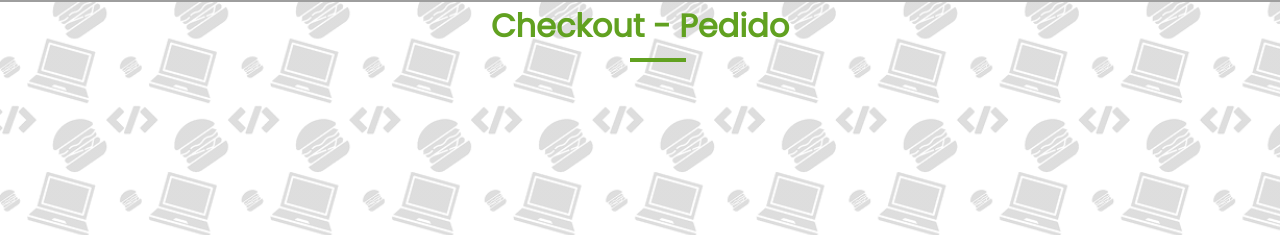
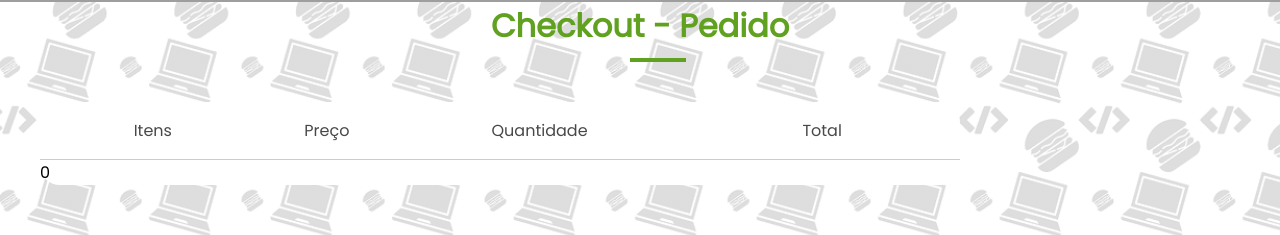
Before and after one commit to Soareslili/Projeto-Devburger-Interface, a React (Vite) app: page /carrinho in a window 1280 px wide. Shown: the part 178-413 px from the top of the page. Built offline with nearby package versions, Linux system fonts and the light colour scheme; grey boxes are pictures that could not be loaded; a web font is replaced by a local one.

Commit message:
Criando o carrinho, e organizando as pastas dos componentes

```diff
--- /dev/null
+++ b/src/components/CartItems/index.jsx
@@ -0,0 +1,24 @@
+import { useCart } from '../../hooks/CartContext'
+
+import { Table } from '../index'
+
+export function CartItems() {
+    const {cartProducts, increaseProduct, decreaseProduct} = useCart()
+    return (
+        <Table.Root>
+            <Table.Header>
+
+                <Table.Tr>
+                    <Table.Th></Table.Th>
+                    <Table.Th>Itens</Table.Th>
+                    <Table.Th>Preço</Table.Th>
+                    <Table.Th>Quantidade</Table.Th>
+                    <Table.Th>Total</Table.Th>
+                </Table.Tr>
+            </Table.Header>
+            <Table.Body>
+                {cartProducts?.length}
+            </Table.Body>
+        </Table.Root>
+    )
+}
--- /dev/null
+++ b/src/components/CartItems/styles.js
@@ -0,0 +1,3 @@
+import styled from "styled-components";
+
+export const CartItems = styled.div``
--- a/src/components/Footer/styles.js
+++ b/src/components/Footer/styles.js
@@ -4,7 +4,7 @@ import styled from "styled-components";
 export const Container = styled.div`
     height: 50px;
     background-color: #5c2669;
-    width: 100vw;
+    width: 100%;
     display: flex;
     align-items: center;
     justify-content: center;
--- /dev/null
+++ b/src/components/Table/index.jsx
@@ -0,0 +1,6 @@
+import { Root, Header, Tr, Th, Td, Body } from "./styles";
+
+
+export const Table = {
+    Root, Header, Tr, Th, Td, Body,
+}
--- /dev/null
+++ b/src/components/Table/styles.js
@@ -0,0 +1,29 @@
+import styled from "styled-components";
+
+export const Root = styled.table`
+    width: 100%;
+    border-collapse: collapse;
+    background-color: #fff;
+    border-radius: 20px;
+`
+
+export const Header = styled.thead``
+
+export const Tr = styled.tr``
+
+export const Th = styled.th`
+    padding: 16px;
+    text-align: left;
+    color: #484848;
+    border-bottom: 1px solid #cdcdcd;
+
+`
+
+export const Td = styled.td`
+    padding: 16px;
+    color: #484848;
+    font-weight: 500;
+    line-height: 115%;
+`
+
+export const Body = styled.tbody``
--- a/src/containers/Cart/index.jsx
+++ b/src/containers/Cart/index.jsx
@@ -2,6 +2,7 @@
 import { Container, Banner, Title, Content } from './styles'
 
 import Logo from '../../assets/logo.svg'
+import { CartItems } from '../../components/CartItems'
 
 
 
@@ -14,7 +15,7 @@ export function Cart() {
             </Banner>
             <Title> Checkout - Pedido </Title>
             <Content>
-
+                <CartItems/>
             </Content>
         </Container>
     )
--- a/src/containers/Home/index.jsx
+++ b/src/containers/Home/index.jsx
@@ -1,7 +1,6 @@
 
-import { CategoriesCarousel } from "../../components/CategoriesCarousel";
+import { CategoriesCarousel, OffersCarousel } from "../../components";
 import { Banner, Container } from "./style";
-import {OffersCarousel} from '../../components/OffersCarousel'
 
 
 
--- /dev/null
+++ b/src/containers/index.js
@@ -0,0 +1,5 @@
+export * from './Cart'
+export * from './Home'
+export * from './Login'
+export * from './Menu'
+export * from './Register'
--- a/src/hooks/CartContext.jsx
+++ b/src/hooks/CartContext.jsx
@@ -1,4 +1,4 @@
-import { joiResolver } from '@hookform/resolvers/joi';
+
 import { useContext, createContext, useEffect, useState } from 'react';
 
 const CartContext = createContext({});
```
Also changed, not shown: src/components/index.js (added, +8 -0 lines), src/routes/index.jsx (+4 -7 lines).
